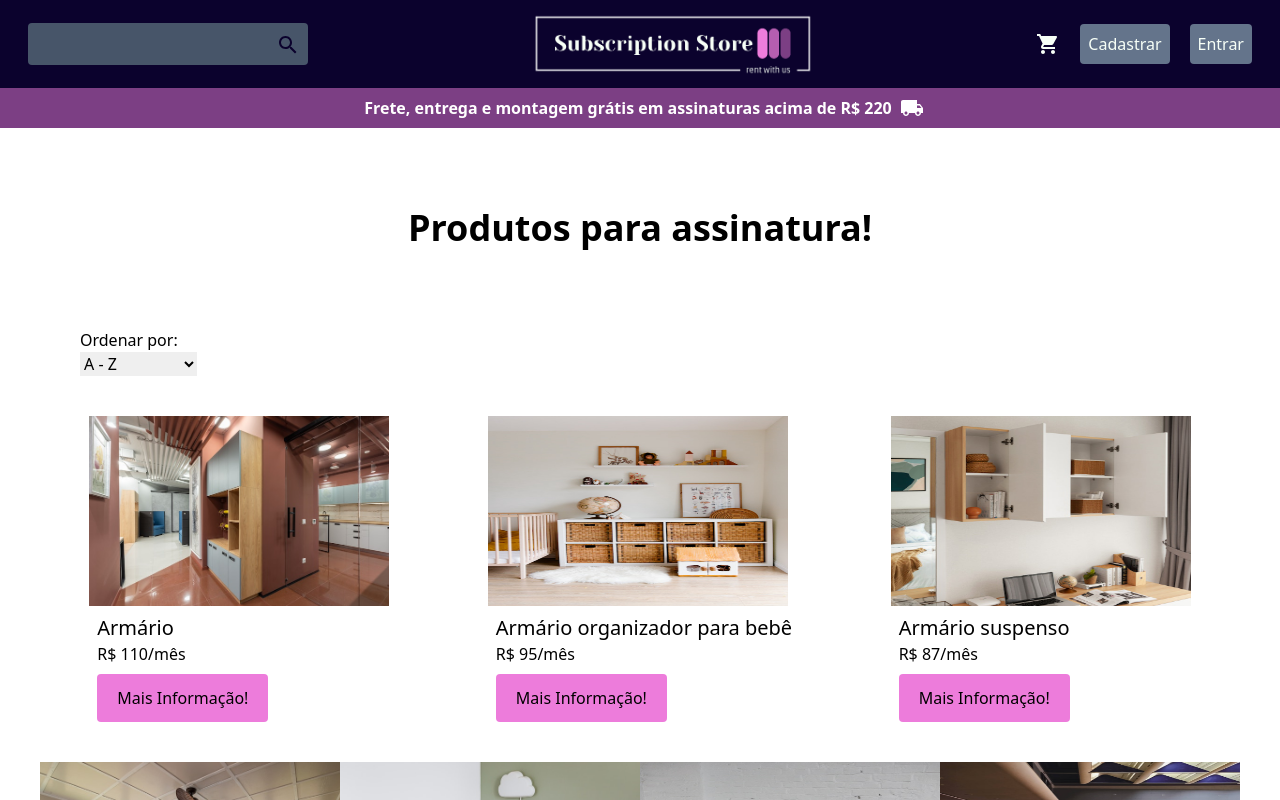
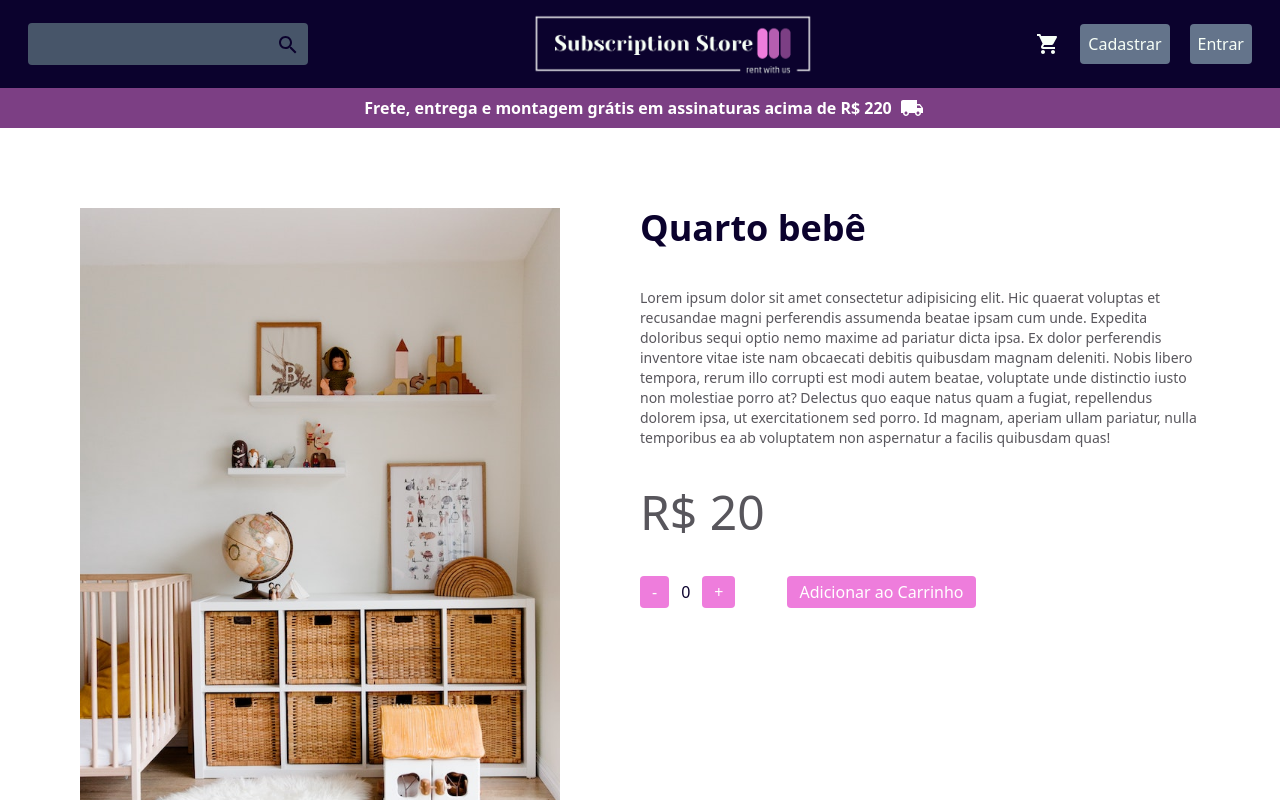
Before and after one commit to rsouzaf07/SubscriptionStore, a React (Vite) app in the folder client/: page / in a window 1280 px wide. Shown: the top 800 px of the page. Built offline with nearby package versions, Linux system fonts and the light colour scheme.

Commit message:
creating selected product detail page

```diff
--- a/client/src/App.tsx
+++ b/client/src/App.tsx
@@ -9,7 +9,7 @@ function App() {
 
   return (
    <>
-    <ProductList/>
+    <Product/>
    </>
   )
 }
--- /dev/null
+++ b/client/src/Component/InfoProducts.tsx
@@ -0,0 +1,24 @@
+import React from 'react'
+
+export default function InfoProducts() {
+  return (
+    <section className='flex m-20 '>
+        <figure className='flex-1'>
+            <img src='./src/assets/armario-bebe.jpg'  className=' h-[90vh]'/>
+        </figure>
+        <section className='flex-1' >
+            <h2 className='text-[#0B022D] font-bold text-4xl '>Quarto bebê</h2>
+            <p className='text-[#58565c] text-sm my-10'>Lorem ipsum dolor sit amet consectetur adipisicing elit. Hic quaerat voluptas et recusandae magni perferendis assumenda beatae ipsam cum unde. Expedita doloribus sequi optio nemo maxime ad pariatur dicta ipsa.
+            Ex dolor perferendis inventore vitae iste nam obcaecati debitis quibusdam magnam deleniti. Nobis libero tempora, rerum illo corrupti est modi autem beatae, voluptate unde distinctio iusto non molestiae porro at?
+            Delectus quo eaque natus quam a fugiat, repellendus dolorem ipsa, ut exercitationem sed porro. Id magnam, aperiam ullam pariatur, nulla temporibus ea ab voluptatem non aspernatur a facilis quibusdam quas!</p>
+            <p className='text-[#58565c] text-5xl '>R$ 20</p>
+            <div className='flex mt-10 gap-3 items-center text-white'>
+                <button className='px-3 py-1 bg-[#EE7DDC] rounded'>-</button>
+                <p className='text-[#0B022D]'>0</p>
+                <button className='px-3 py-1 bg-[#EE7DDC] rounded'>+</button>
+                <button className='px-3 py-1 mx-10 bg-[#EE7DDC] rounded hover:opacity-80'>Adicionar ao Carrinho</button>
+            </div>
+        </section>
+    </section>
+  )
+}
--- a/client/src/pages/Product.tsx
+++ b/client/src/pages/Product.tsx
@@ -0,0 +1,16 @@
+import React from 'react'
+import Navbar from '../Component/Navbar'
+import Footer from '../Component/Footer'
+import Promotion from '../Component/Promotion'
+import InfoProducts from '../Component/InfoProducts'
+
+export default function Product() {
+  return (
+    <div>
+      <Navbar />
+      <Promotion />
+      <InfoProducts />
+      <Footer />
+    </div>
+  )
+}
```
